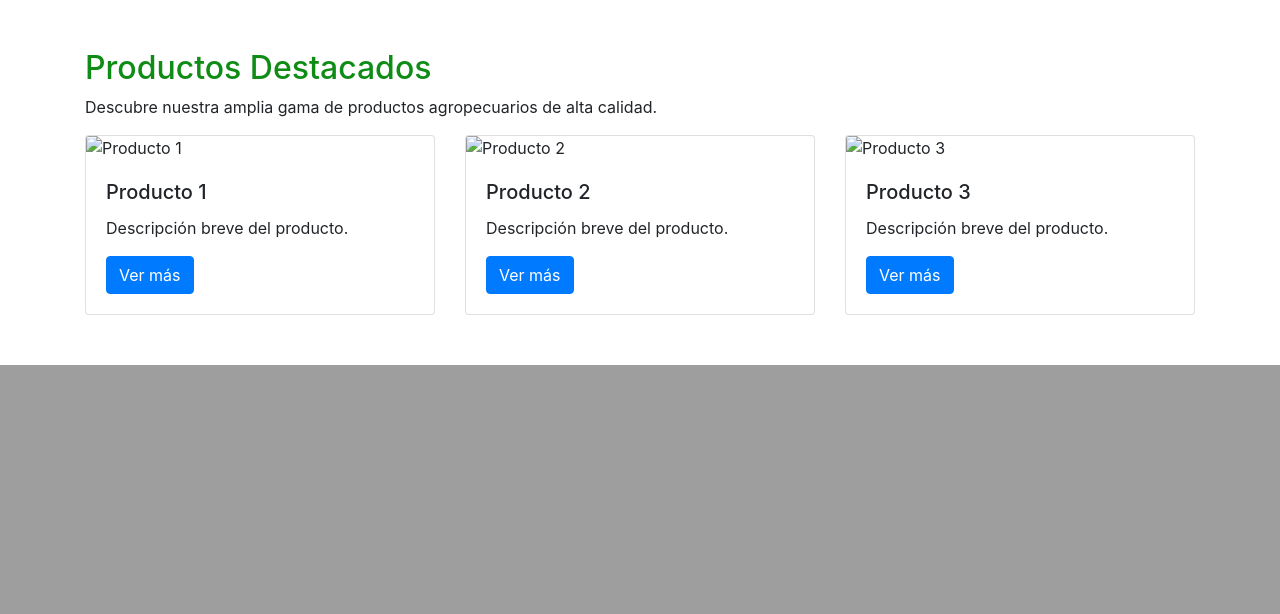
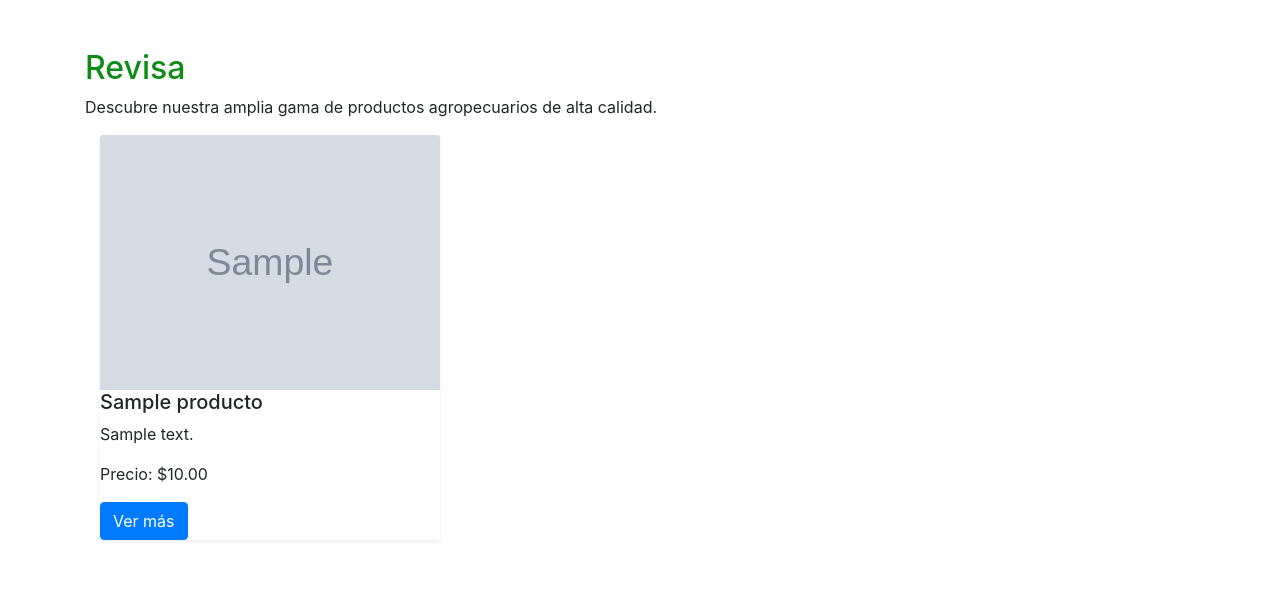
Before and after one commit to angiedani/agroinsumos, a Django app: page / in a window 1280 px wide. Shown: the part 801-1415 px from the top of the page. Before the commit the page ends 1166 px from the top, so only its background shows below. Run offline with Django 5.2, Linux system fonts and the light colour scheme; tables that the repository leaves empty hold one stand-in row (values such as "Sample post"); grey boxes marked "Sample" are stand-in pictures; some libraries are stand-ins or nearby versions.

Commit message:
Index tarjetas funcionales fallo imagen

```diff
--- a/agroinsumos/settings.py
+++ b/agroinsumos/settings.py
@@ -124,4 +124,4 @@ DEFAULT_AUTO_FIELD = 'django.db.models.BigAutoField'
 
 # Extensiones para imagenes
 MEDIA_URL = '/media/'
-MEDIA_ROOT = os.path.join(BASE_DIR, 'media/')
+MEDIA_ROOT = os.path.join(BASE_DIR, 'productos/')
--- a/aplicacion/views.py
+++ b/aplicacion/views.py
@@ -1,9 +1,10 @@
 from django.shortcuts import render
-from .models import Categoria  # Importa el modelo de categoría
-
+from .models import Producto  # Importa el modelo de categoría
+from .models import Categoria
 # Create your views here.
 def index(request):
-  return render(request, 'index.html',{})
+    productos_destacados = Producto.objects.all()[:4]  # Obtiene los primeros tres productos
+    return render(request, 'index.html', {'productos_destacados': productos_destacados})
 
 def vista_categorias(request):
     categorias = Categoria.objects.all()  # Obtiene todas las categorías
--- a/templates/index.html
+++ b/templates/index.html
@@ -77,50 +77,52 @@
 
         <!-- Sección Hero -->
         <div class="hero">
-            <h1>Bienvenidos a Insumos Agropecuarios</h1>
+            <h1></h1>
         </div>
 
         <!-- Contenido adicional -->
         <div class="content-section">
             <div class="container">
-            <h2>Productos Destacados</h2>
+                <h2>Revisa</h2>
                 <p>Descubre nuestra amplia gama de productos agropecuarios de alta calidad.</p>
 
-            <!-- Ejemplo de columnas con Bootstrap -->
-            <div class="row">
+                {% load static %}
+
+            <section id="productos-destacados">
+                <div class="fila">
+                    {% for producto in productos_destacados %}
                         <div class="col-md-4">
-                    <div class="card">
-                        <img src="https://via.placeholder.com/300" class="card-img-top" alt="Producto 1">
-                        <div class="card-body">
-                            <h5 class="card-title">Producto 1</h5>
-                            <p class="card-text">Descripción breve del producto.</p>
+                            <div class="Tarjeta mb-4 shadow-sm">
+                                {% if producto.imagen %}
+                                    <!-- Muestra la imagen del producto si está disponible -->
+                                    <img src="{{ producto.imagen.url }}" class="card-img-top" alt="{{ producto.nomProducto }}">
+                                {% else %}
+                                    <!-- Muestra una imagen de marcador de posición si no hay imagen del producto -->
+                                    <img src="{% static 'images/placeholder.png' %}" class="card-img-top" alt="Sin imagen">
+                                {% endif %}
+
+                                <div class="cuerpo-de-la-tarjeta">
+                                    <!-- Muestra el nombre del producto -->
+                                    <h5 class="title-tarjeta">{{ producto.nomProducto }}</h5>
+
+                                    <!-- Muestra la descripción del producto -->
+                                    <p class="card-text">{{ producto.descripcion }}</p>
+
+                                    <!-- Muestra el precio del producto -->
+                                    <p class="card-text">Precio: ${{ producto.precioProducto }}</p>
+
+                                    <!-- Link para ver más detalles del producto -->
                                     <a href="#" class="btn btn-primary">Ver más</a>
                                 </div>
                             </div>
                         </div>
-                <div class="col-md-4">
-                    <div class="card">
-                        <img src="https://via.placeholder.com/300" class="card-img-top" alt="Producto 2">
-                        <div class="card-body">
-                            <h5 class="card-title">Producto 2</h5>
-                            <p class="card-text">Descripción breve del producto.</p>
-                            <a href="#" class="btn btn-primary">Ver más</a>
+                    {% endfor %}
                 </div>
-                    </div>
-                </div>
-                <div class="col-md-4">
-                    <div class="card">
-                        <img src="https://via.placeholder.com/300" class="card-img-top" alt="Producto 3">
-                        <div class="card-body">
-                            <h5 class="card-title">Producto 3</h5>
-                            <p class="card-text">Descripción breve del producto.</p>
-                            <a href="#" class="btn btn-primary">Ver más</a>
-                        </div>
-                    </div>
-                </div>
-            </div>
-        </div>
-    </div>
+            </section>
+
+
+
+
 
     </body>
 
```
Also changed, not shown: templates/categorias.html (+16 -11 lines), productos/productos/lapiz_fondo.png (added). Lines whose indentation alone changed are shown as unchanged.
